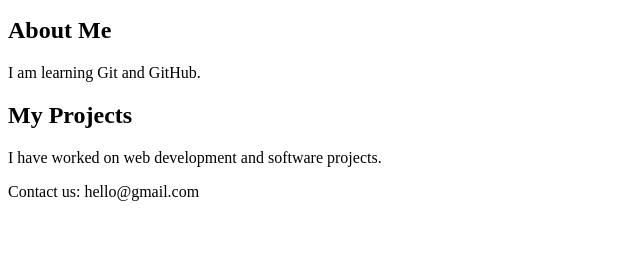
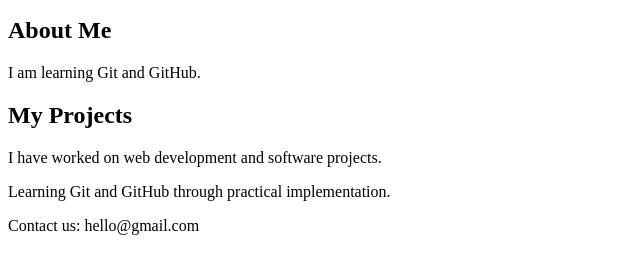
Before and after one commit to heeranyarajagopal19/MyFirstGitProject, a plain HTML site: page index.html in a window 1280 px wide. Shown: the part 101-374 px from the top of the page, without its empty margins (0-640 px from the left). Drawn offline with Linux system fonts and the light colour scheme.

Commit message:
Update project description

```diff
--- a/index.html
+++ b/index.html
@@ -12,6 +12,8 @@
 
     <h2>My Projects</h2>
     <p>I have worked on web development and software projects.</p>
+    <p>Learning Git and GitHub through practical implementation.</p>
     <footer>Contact us: hello@gmail.com</footer>
+
 </body>
 </html>
```
